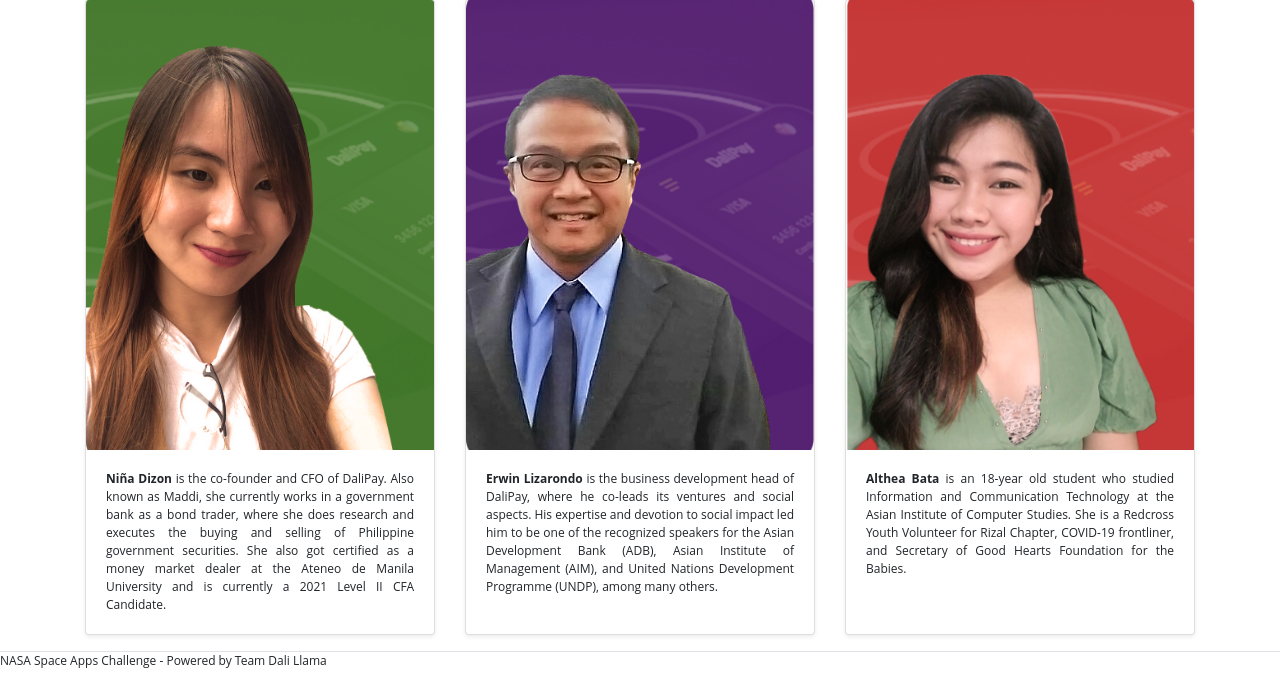
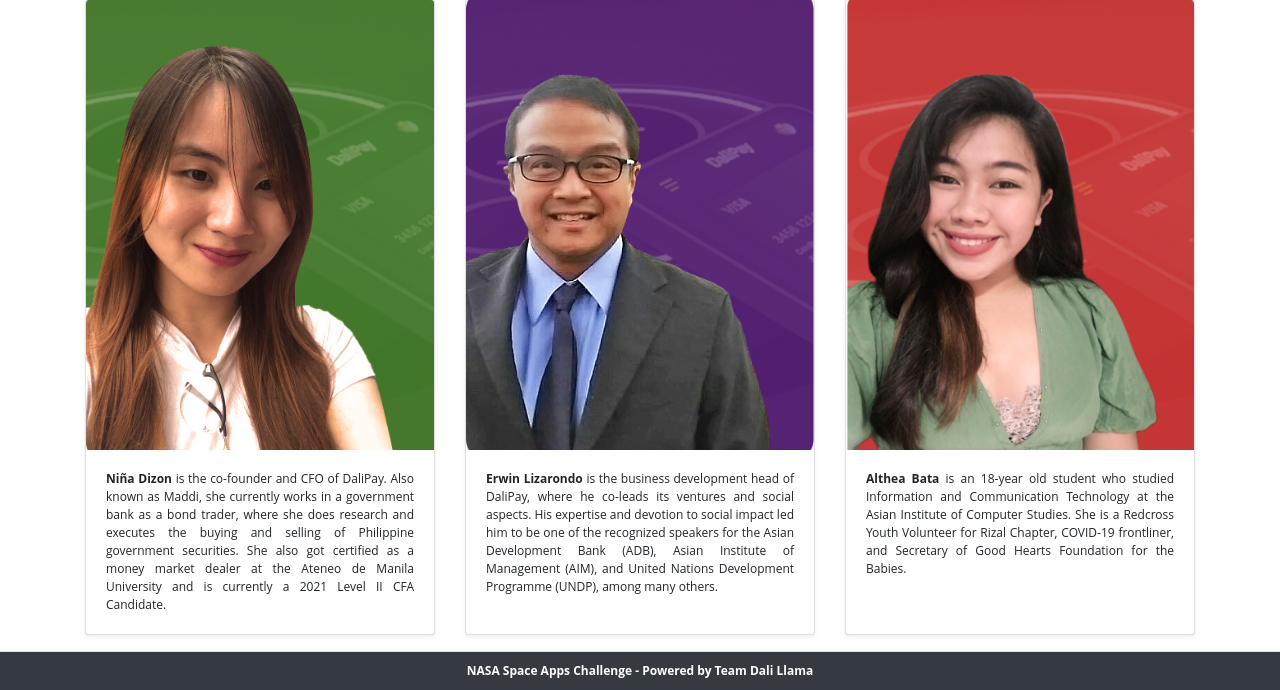
Before and after one commit to rodneymandap/dali-llama, a Flask app: page /team in a window 1280 px wide. Shown: the part 806-1496 px from the top of the page. Before the commit the page ends 1474 px from the top, so only its background shows below. Run offline with Flask 2, Linux system fonts and the light colour scheme; some libraries are stand-ins or nearby versions.

Commit message:
Move footer to base.html and add style

```diff
--- a/static/css/app.css
+++ b/static/css/app.css
@@ -43,3 +43,9 @@
     height: 100%;
     width: 100%;
 }
+
+footer {
+    padding-top: 10px;
+    padding-bottom: 10px;
+    color: white;
+}
--- a/templates/base.html
+++ b/templates/base.html
@@ -45,6 +45,9 @@
 
     {% block content %}
     {% endblock %}
+    <footer class="border-top bg-dark" style="text-align: center;">
+        <b>NASA Space Apps Challenge - Powered by Team Dali Llama</b>
+    </footer>
 
     <script src="https://code.jquery.com/jquery-3.5.1.slim.min.js"
         integrity="sha384-DfXdz2htPH0lsSSs5nCTpuj/zy4C+OGpamoFVy38MVBnE+IbbVYUew+OrCXaRkfj"
@@ -57,9 +60,9 @@
         crossorigin="anonymous"></script>
 
     <script>
-        $(document).ready(function() {
+        $(document).ready(function () {
             let pathname = window.location.pathname;
-            $('ul > li > a[href="'+pathname+'"]').parent().addClass('active');
+            $('ul > li > a[href="' + pathname + '"]').parent().addClass('active');
         })
     </script>
     {% block script %}
--- a/templates/meet_the_team.html
+++ b/templates/meet_the_team.html
@@ -81,7 +81,4 @@
         </div>
     </div>
 </div>
-<footer class="border-top">
-    NASA Space Apps Challenge - Powered by Team Dali Llama
-</footer>
 {% endblock %}
```
